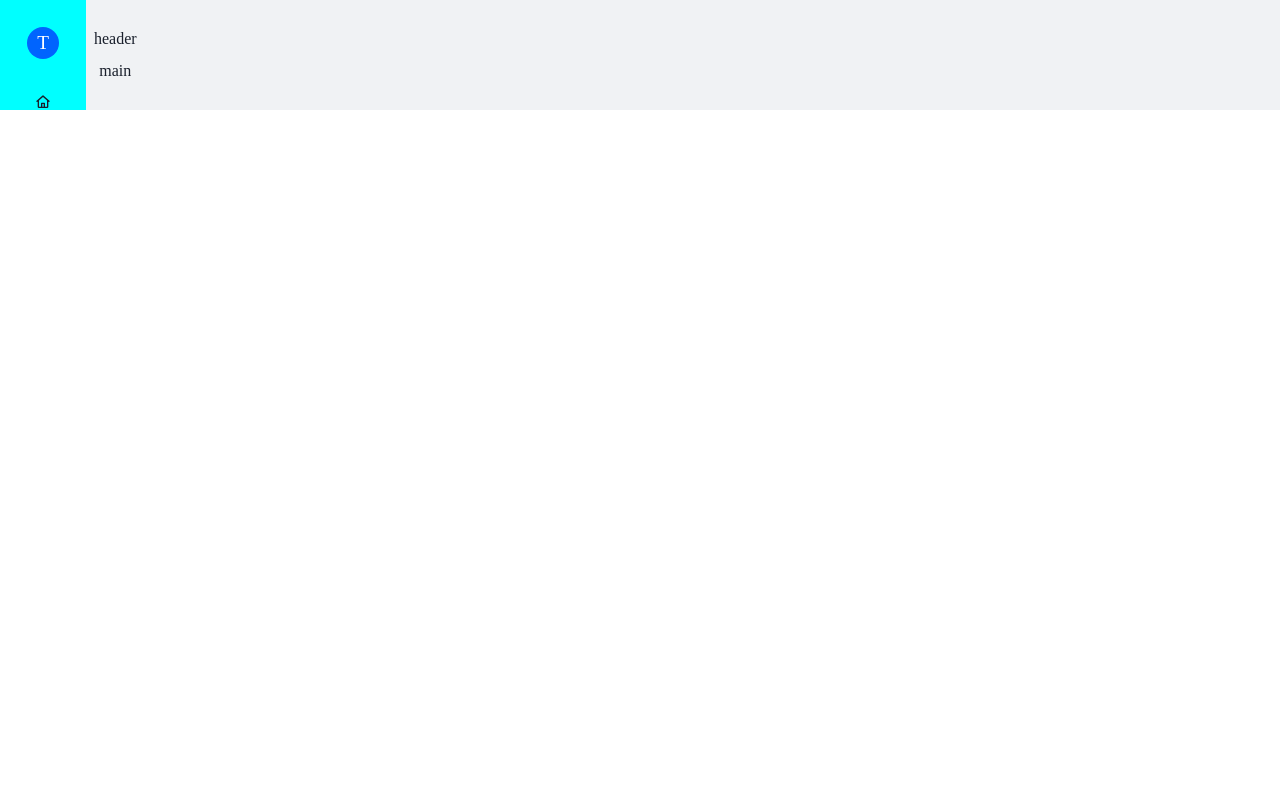
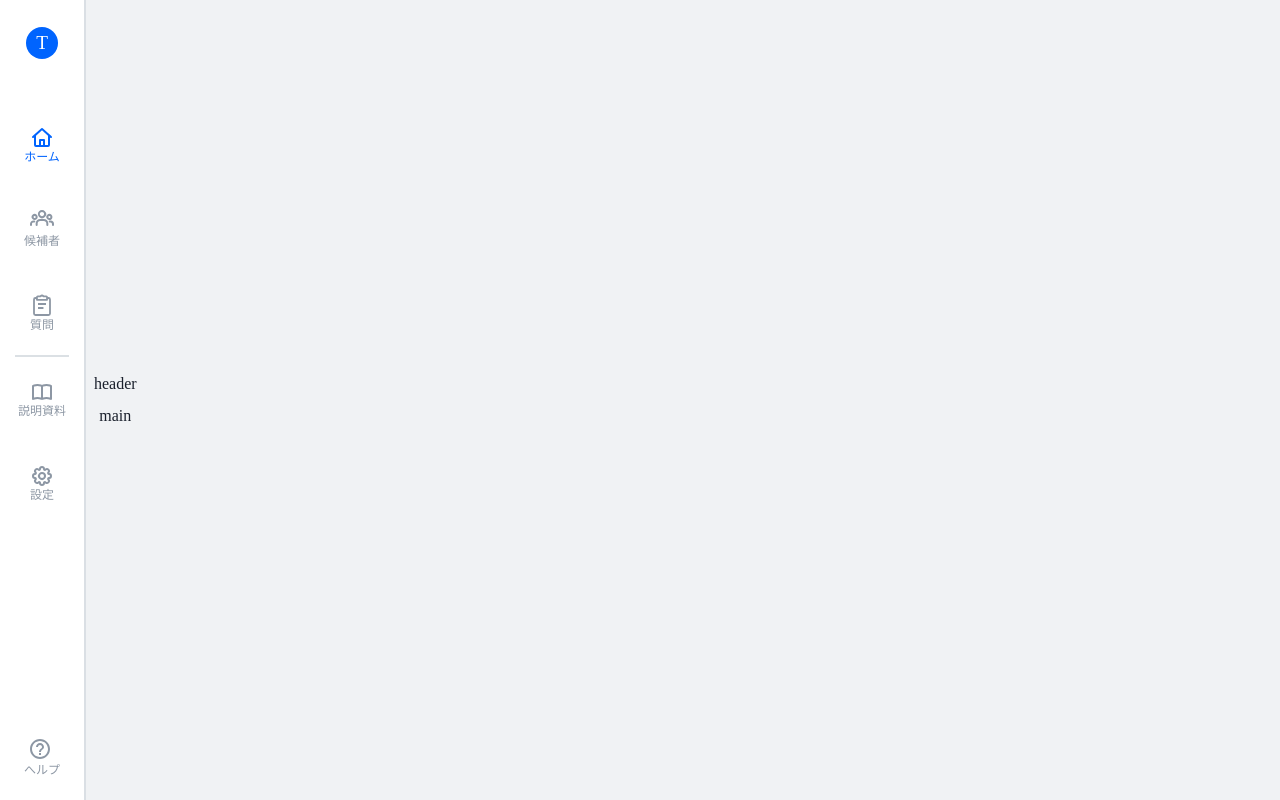
Before and after one commit to tangxife/react.ts.void, a React (Create React App) app: page / in a window 1280 px wide. Built offline with nearby package versions, Linux system fonts and the light colour scheme.

Commit message:
components: SideBar

```diff
--- a/package.json
+++ b/package.json
@@ -7,6 +7,7 @@
     "@babel/cli": "^7.17.6",
     "@babel/core": "^7.17.8",
     "@babel/preset-env": "^7.16.11",
+    "@chakra-ui/icons": "^1.1.7",
     "@chakra-ui/react": "^1.8.6",
     "@emotion/react": "^11",
     "@emotion/styled": "^11",
--- /dev/null
+++ b/src/components/Icons/CandidatesIcon.tsx
@@ -0,0 +1,19 @@
+import React from "react"
+import { createIcon } from "@chakra-ui/react"
+
+const CandidatesIcon = createIcon({
+  displayName: "CandidatesIcon",
+  viewBox: "0 0 24 24",
+  path: (
+    <path
+      fill="none"
+      d="M20.792 5.524a2.023 2.023 0 1 1-2.86 2.86 2.023 2.023 0 0 1 2.86-2.86M14.202 1.912a3.115 3.115 0 1 1-4.405 4.406 3.115 3.115 0 0 1 4.405-4.406M6.069 5.524a2.023 2.023 0 1 1-2.861 2.86 2.023 2.023 0 0 1 2.86-2.86M23 15v-1.096a2.5 2.5 0 0 0-2.5-2.5h-.8M1 15v-1.096a2.5 2.5 0 0 1 2.5-2.5h.801M17.34 15v-1.601a3.5 3.5 0 0 0-3.5-3.5h-3.68a3.5 3.5 0 0 0-3.5 3.5v1.6"
+      stroke="currentColor"
+      strokeWidth="2"
+      strokeLinecap="round"
+      strokeLinejoin="round"
+    />
+  )
+})
+
+export default CandidatesIcon
--- /dev/null
+++ b/src/components/Icons/HelpIcon.tsx
@@ -0,0 +1,15 @@
+import React from "react"
+import { createIcon } from "@chakra-ui/react"
+
+const HelpIcon = createIcon({
+  displayName: "HelpIcon",
+  viewBox: "0 0 24 24",
+  path: (
+    <path
+      fill="currentColor"
+      d="M9 16H11V14H9V16ZM10 0C4.48 0 0 4.48 0 10C0 15.52 4.48 20 10 20C15.52 20 20 15.52 20 10C20 4.48 15.52 0 10 0ZM10 18C5.59 18 2 14.41 2 10C2 5.59 5.59 2 10 2C14.41 2 18 5.59 18 10C18 14.41 14.41 18 10 18ZM10 4C7.79 4 6 5.79 6 8H8C8 6.9 8.9 6 10 6C11.1 6 12 6.9 12 8C12 10 9 9.75 9 13H11C11 10.75 14 10.5 14 8C14 5.79 12.21 4 10 4Z"
+    />
+  )
+})
+
+export default HelpIcon
--- a/src/components/Icons/HomeIcon.tsx
+++ b/src/components/Icons/HomeIcon.tsx
@@ -1,7 +1,7 @@
 import React from "react"
 import { createIcon } from "@chakra-ui/react"
 
-const UpDownIcon = createIcon({
+const HomeIcon = createIcon({
   displayName: "HomeIcon",
   viewBox: "0 0 24 24",
   path: (
@@ -12,4 +12,4 @@ const UpDownIcon = createIcon({
   )
 })
 
-export default UpDownIcon
+export default HomeIcon
--- /dev/null
+++ b/src/components/Icons/InformationIcon.tsx
@@ -0,0 +1,15 @@
+import React from "react"
+import { createIcon } from "@chakra-ui/react"
+
+const InformationIcon = createIcon({
+  displayName: "InformationIcon",
+  viewBox: "0 0 24 24",
+  path: (
+    <path
+      fill="currentColor"
+      d="M4 6.633c.14-.056.308-.118.503-.181A9.77 9.77 0 0 1 7.5 6a9.77 9.77 0 0 1 2.997.452c.195.063.363.125.503.181v10.88A11.817 11.817 0 0 0 7.5 17c-1.46 0-2.649.248-3.5.513V6.633Zm8-1.748c-.226-.1-.524-.219-.888-.337A11.769 11.769 0 0 0 7.5 4c-1.526 0-2.755.271-3.612.548a8.889 8.889 0 0 0-1.001.389 5.905 5.905 0 0 0-.357.18l-.025.014-.009.005-.003.002h-.001c-.002.002-.247.147-.002.002A1 1 0 0 0 2 6v13a1 1 0 0 0 1.51.86l-.005.003h.001l.002-.001.001-.001.037-.02c.037-.02.098-.05.182-.09.17-.078.43-.188.775-.3A9.77 9.77 0 0 1 7.5 19a9.77 9.77 0 0 1 2.997.451 6.9 6.9 0 0 1 .775.3 3.976 3.976 0 0 1 .223.112m0 0h-.001l-.002-.001-.001-.001c.314.185.704.185 1.018 0l.037-.02c.037-.02.098-.05.182-.09a6.9 6.9 0 0 1 .775-.3A9.77 9.77 0 0 1 16.5 19a9.77 9.77 0 0 1 2.997.451 6.9 6.9 0 0 1 .775.3 3.976 3.976 0 0 1 .219.11A1 1 0 0 0 22 19V6a1 1 0 0 0-.49-.86l-.002-.001h-.001l-.003-.003-.01-.005-.024-.014a5.883 5.883 0 0 0-.357-.18 8.897 8.897 0 0 0-1-.389A11.769 11.769 0 0 0 16.5 4c-1.525 0-2.755.271-3.612.548a9.112 9.112 0 0 0-.888.337m8 1.748v10.88A11.817 11.817 0 0 0 16.5 17c-1.46 0-2.649.248-3.5.513V6.633c.14-.056.308-.118.503-.181A9.77 9.77 0 0 1 16.5 6a9.77 9.77 0 0 1 2.997.452c.195.063.363.125.503.181Zm.49.228.005.002h-.001l-.003-.002Zm0 13 .004.002-.002-.002"
+    />
+  )
+})
+
+export default InformationIcon
--- /dev/null
+++ b/src/components/Icons/QuestionsIcon.tsx
@@ -0,0 +1,17 @@
+import React from "react"
+import { createIcon } from "@chakra-ui/react"
+
+const QuestionsIcon = createIcon({
+  displayName: "QuestionsIcon",
+  viewBox: "0 0 24 24",
+  path: [
+    <path
+      fill="currentColor"
+      key={1}
+      d="M18.5 3.1h-.55a1.71 1.71 0 0 0-1.69-1.57h-2.18a2.81 2.81 0 0 0-4.16 0H7.74A1.71 1.71 0 0 0 6.05 3.1H5.5a2.41 2.41 0 0 0-2.4 2.4v14a2.4 2.4 0 0 0 2.4 2.4h13a2.4 2.4 0 0 0 2.4-2.4v-14a2.41 2.41 0 0 0-2.4-2.4Zm-10.66.23h2.46a.89.89 0 0 0 .68-.31 1.53 1.53 0 0 1 1-.61c.4.065.76.284 1 .61a.89.89 0 0 0 .68.31h2.46v1.61H7.84V3.33ZM19.1 19.5a.6.6 0 0 1-.6.6h-13a.6.6 0 0 1-.6-.6v-14a.6.6 0 0 1 .6-.6h.54v.94a.9.9 0 0 0 .9.9h10.12a.9.9 0 0 0 .9-.9V4.9h.54a.6.6 0 0 1 .6.6v14Z"
+    />,
+    <path fill="currentColor" key={2} d="M16 9.1H8v1.8h8V9.1ZM13.45 13.1H8v1.8h5.45v-1.8Z" />
+  ]
+})
+
+export default QuestionsIcon
--- /dev/null
+++ b/src/components/Icons/SettingsIcon.tsx
@@ -0,0 +1,21 @@
+import React from "react"
+import { createIcon } from "@chakra-ui/react"
+
+const SettingsIcon = createIcon({
+  displayName: "SettingsIcon",
+  viewBox: "0 0 24 24",
+  path: [
+    <path
+      fill="currentColor"
+      key={1}
+      d="M12 4a1 1 0 0 0-1 1c0 1.692-2.046 2.54-3.243 1.343a1 1 0 1 0-1.414 1.414C7.54 8.954 6.693 11 5 11a1 1 0 1 0 0 2c1.692 0 2.54 2.046 1.343 3.243a1 1 0 0 0 1.414 1.414C8.954 16.46 11 17.307 11 19a1 1 0 1 0 2 0c0-1.692 2.046-2.54 3.243-1.343a1 1 0 1 0 1.414-1.414C16.46 15.046 17.307 13 19 13a1 1 0 1 0 0-2c-1.692 0-2.54-2.046-1.343-3.243a1 1 0 0 0-1.414-1.414C15.046 7.54 13 6.693 13 5a1 1 0 0 0-1-1Zm-2.992.777a3 3 0 0 1 5.984 0 3 3 0 0 1 4.23 4.231 3 3 0 0 1 .001 5.984 3 3 0 0 1-4.231 4.23 3 3 0 0 1-5.984 0 3 3 0 0 1-4.231-4.23 3 3 0 0 1 0-5.984 3 3 0 0 1 4.231-4.231Z"
+    />,
+    <path
+      fill="currentColor"
+      key={2}
+      d="M12 10a2 2 0 1 0 0 4 2 2 0 0 0 0-4Zm-2.828-.828a4 4 0 1 1 5.656 5.656 4 4 0 0 1-5.656-5.656Z"
+    />
+  ]
+})
+
+export default SettingsIcon
--- /dev/null
+++ b/src/components/SideBar/SideBarTab.tsx
@@ -0,0 +1,30 @@
+import React from "react"
+import { Box } from "@chakra-ui/react"
+import Text from "src/components/Text"
+import theme from "src/theme/theme"
+
+interface PropsType {
+  id: string
+  isSelected: boolean
+  title: string
+  icon: JSX.Element
+  onSelect: (key: string) => void
+}
+
+const SideBarTab: React.FC<PropsType> = ({ id, isSelected, title, icon, onSelect }) => {
+  return (
+    <Box
+      // marginTop="44px !important"
+      m="22px auto !important"
+      textAlign="center"
+      color={isSelected ? theme.Color.Primary.primary : theme.Color.Text.subtext03}
+      onClick={() => onSelect(id)}
+      // cursor="point"
+    >
+      {icon}
+      <Text fontStyle="xsm">{title}</Text>
+    </Box>
+  )
+}
+
+export default SideBarTab
--- /dev/null
+++ b/src/components/SideBar/index.tsx
@@ -0,0 +1,63 @@
+import React from "react"
+import { VStack, Avatar, Box, Divider, Spacer } from "@chakra-ui/react"
+import HomeIcon from "src/components/Icons/HomeIcon"
+import CandidateGroupIcon from "src/components/Icons/CandidatesIcon"
+import QuestionsIcon from "src/components/Icons/QuestionsIcon"
+import InformationIcon from "src/components/Icons/InformationIcon"
+import SettingsIcon from "src/components/Icons/SettingsIcon"
+import HelpIcon from "src/components/Icons/HelpIcon"
+import Text from "src/components/Text"
+import SideBarTab from "./SideBarTab"
+
+import theme from "src/theme/theme"
+
+interface PropsTyps {
+  selectedTab: string
+  onSelect: (key: string) => void
+}
+
+const SideBar: React.FC<PropsTyps> = ({ selectedTab, onSelect }) => {
+  const sideBarItem = [
+    { key: "home", title: "ホーム", icon: <HomeIcon fontSize="24px" /> },
+    { key: "candidates", title: "候補者", icon: <CandidateGroupIcon fontSize="24px" /> },
+    { key: "questions", title: "質問", icon: <QuestionsIcon fontSize="24px" /> },
+    { key: "information", title: "説明資料", icon: <InformationIcon fontSize="24px" /> },
+    { key: "settings", title: "設定", icon: <SettingsIcon fontSize="24px" /> }
+  ]
+
+  return (
+    <VStack
+      w="86px"
+      h="100%"
+      minHeight="100vh"
+      borderRight="2px"
+      borderColor={theme.Color.Shade.BK16}
+      bg={theme.Color.Bg.bg_01}
+    >
+      <Avatar w="32px" h="32px" m="27px 27px 44px 27px" name="T" bg={theme.Color.Primary.primary} />
+      {sideBarItem.map((item, index) => {
+        return (
+          <Box key={item.key} mt="0px !important">
+            <SideBarTab
+              id={item.key}
+              title={item.title}
+              isSelected={selectedTab === item.key}
+              icon={item.icon}
+              onSelect={onSelect}
+            />
+            {index === 2 && (
+              <Divider width="54px" mt="20px" borderColor={theme.Color.Text.subtext04} borderBottomWidth="2px" />
+            )}
+          </Box>
+        )
+      })}
+      <Spacer />
+      <Box m="22px auto !important" textAlign="center" color={theme.Color.Text.subtext03}>
+        <HelpIcon fontSize="24px" />
+        <Text fontStyle="xsm">へルプ</Text>
+      </Box>
+    </VStack>
+  )
+}
+
+export default SideBar
--- a/src/components/Sidebar.tsx
+++ /dev/null
@@ -1,16 +0,0 @@
-import React from "react"
-import { VStack, Avatar } from "@chakra-ui/react"
-import HomeIcon from "src/components/Icons/HomeIcon"
-
-import theme from "src/theme/theme"
-
-const Sidebar: React.FC = () => {
-  return (
-    <VStack w="86px" h="100%" bg="cyan">
-      <Avatar w="32px" h="32px" m="27px" name="T" bg={theme.Color.Primary.primary} />
-      <HomeIcon />
-    </VStack>
-  )
-}
-
-export default Sidebar
--- a/src/pages/RoutesView/AppLayoutUser.tsx
+++ b/src/pages/RoutesView/AppLayoutUser.tsx
@@ -1,14 +1,16 @@
-import React from "react"
+import React, { useState } from "react"
 import { Box, HStack, VStack } from "@chakra-ui/react"
 
-import Sidebar from "src/components/Sidebar"
+import SideBar from "src/components/SideBar"
 import Header from "src/components/Header"
 
 const AppLayoutUser: React.FC = () => {
+  const [selectedTab, setSelectedTab] = useState<string>("home")
+
   return (
     <>
       <HStack>
-        <Sidebar />
+        <SideBar selectedTab={selectedTab} onSelect={setSelectedTab} />
         <VStack>
           <Header />
           <Box>main</Box>
--- a/src/theme/theme.ts
+++ b/src/theme/theme.ts
@@ -2,7 +2,7 @@ const theme = {
   Color: {
     Bg: {
       bg_01: "#FFFFFF",
-      bg_02: "#FFFFFF"
+      bg_02: "#F0F2F4"
     },
     Primary: {
       primary: "#0064FE",
```
Also changed, not shown: 1 other file (tests, documents, lock files or other folders).
